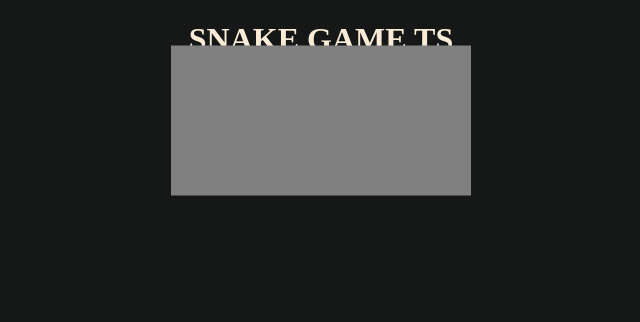
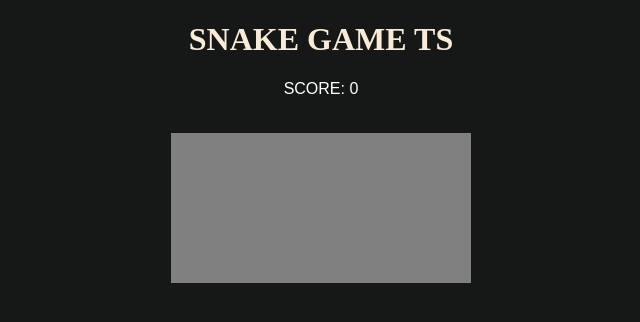
Before and after one commit to du-almeidalima/ts-snake-game, a website built with webpack: page src/index.html in a window 1280 px wide. Shown: the whole page, without its empty margins (319-959 px from the left). Built offline with nearby package versions, Linux system fonts and the light colour scheme.

Commit message:
Styles Update

```diff
--- a/src/index.html
+++ b/src/index.html
@@ -9,7 +9,7 @@
     <title>Snake Game TS</title>
 </head>
 <body>
-    <h1>SNAKE GAME TS</h1>
+    <h1 class="game-title">SNAKE GAME TS</h1>
     <div class="score">
         SCORE:
         <div class="score-num">0</div>
--- a/src/styles/main.scss
+++ b/src/styles/main.scss
@@ -1,27 +1,26 @@
 body {
   margin: 0;
-  background: rgb(22, 24, 24)
+  background: rgb(22, 24, 24);
 }
 
-canvas {
+#game-canvas {
   background: gray;
-  position: fixed;
-  left: 50%;
-  transform: translate(-50%,25%);
+  display: block;
+  position: relative;
+  top: 35px;
+  margin: 0 auto;
 }
 
-h1{
+.game-title{
   text-align: center;
   color: antiquewhite;
-  margin-bottom: -50px;
 }
-.score{
+
+.score {
   color: white;
+  width: fit-content;
   font-family: fantasy;
-  position: fixed;
-  left: 50%;
-  top: 10%;
-  transform: translate(-50%, 0);
+  margin: 0 auto;
 }
 
 .score-num{
```
